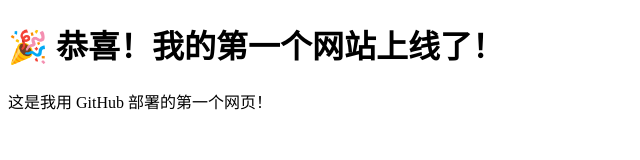
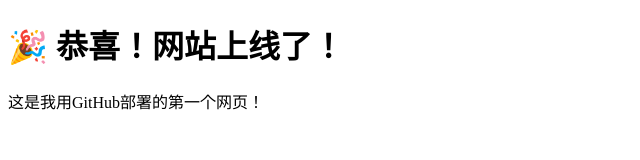
Before and after one commit to lyx1314191/studious-octo-umbrella, a plain HTML site: page index.html in a window 1280 px wide. Shown: the whole page, without its empty margins (0-640 px from the left). Drawn offline with Linux system fonts and the light colour scheme.

Commit message:
Refactor index.html content and structure

```diff
--- a/index.html
+++ b/index.html
@@ -1,11 +1,10 @@
 <!DOCTYPE html>
-<html lang="zh-CN">
+<html>
 <head>
-    <meta charset="UTF-8">
-    <title>我的第一个网站</title>
+<title>我的第一个网站</title>
 </head>
 <body>
-    <h1>🎉 恭喜！我的第一个网站上线了！</h1>
-    <p>这是我用 GitHub 部署的第一个网页！</p>
+<h1>🎉 恭喜！网站上线了！</h1>
+<p>这是我用GitHub部署的第一个网页！</p>
 </body>
 </html>
```
